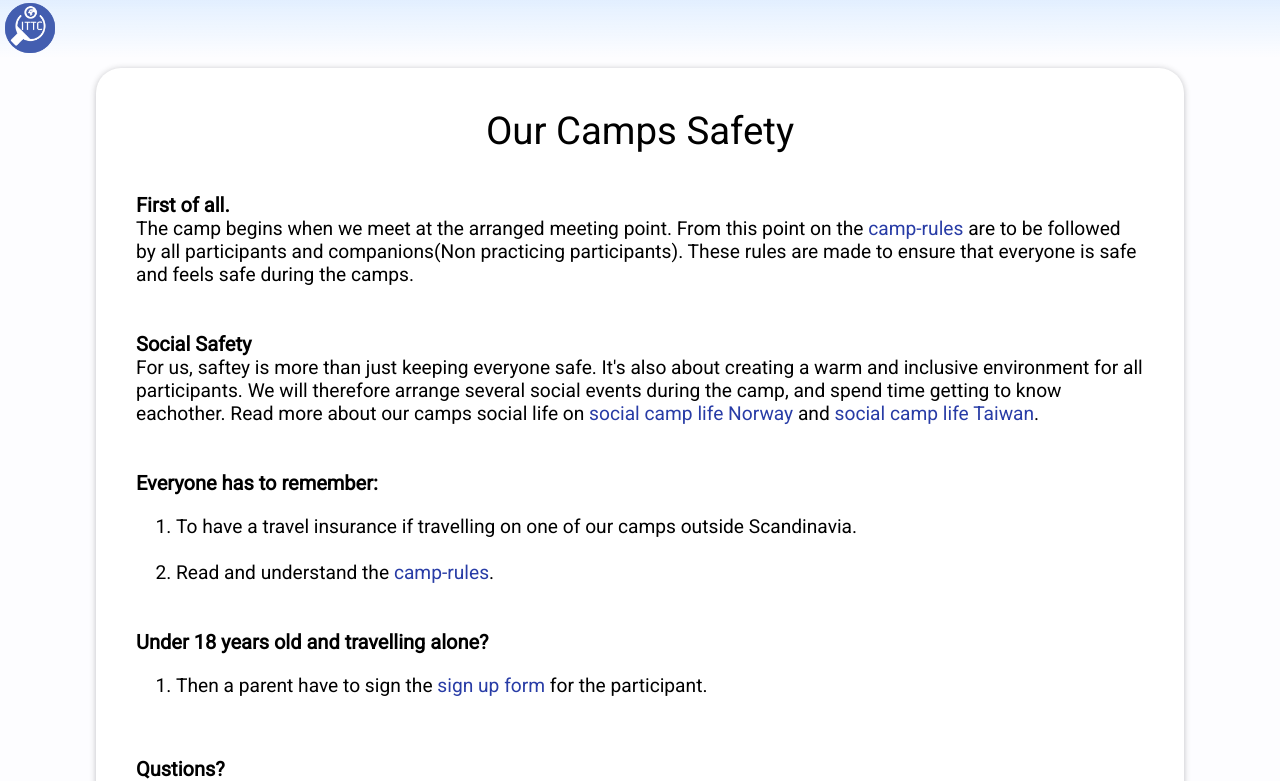
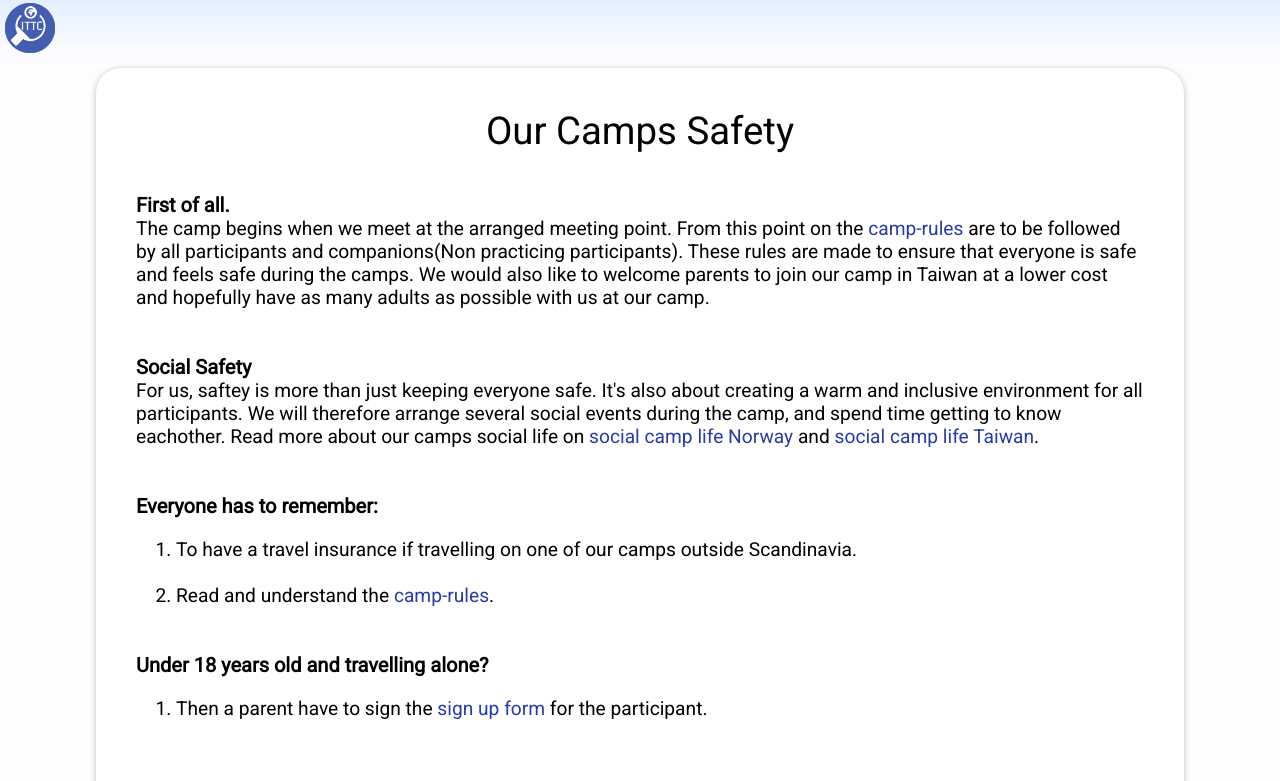
Before and after one commit to mikkelgud/InternationalTableTennisCamp, a React (Create React App) app: page /safety in a window 1280 px wide. Shown: the top 781 px of the page. Built offline with nearby package versions, Linux system fonts and the light colour scheme.

Commit message:
small but important sentence added

```diff
--- a/src/components/generalnfoPages/Safety.js
+++ b/src/components/generalnfoPages/Safety.js
@@ -28,6 +28,8 @@ export default function Safety(props) {
                 The camp begins when we meet at the arranged meeting point.
                  From this point on the <StyledATagLink onClick={() => { props.history.push("/stay/rules"); }}>camp-rules</StyledATagLink> are to be followed by all participants and companions(Non practicing participants).
                 These rules are made to ensure that everyone is safe and feels safe during the camps.
+                We would also like to welcome parents to join our camp in Taiwan at a lower cost
+                and hopefully have as many adults as possible with us at our camp.
                 <br />
             <br/>
                 <br />
```
